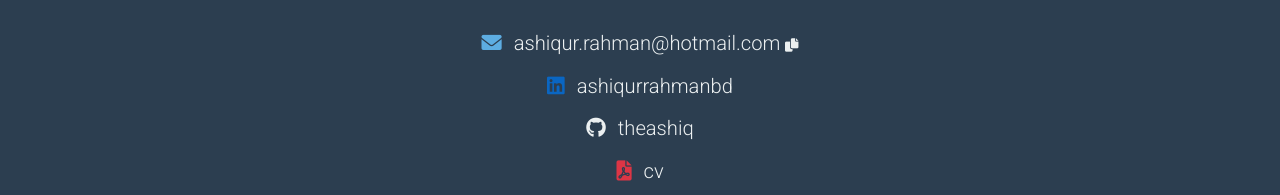
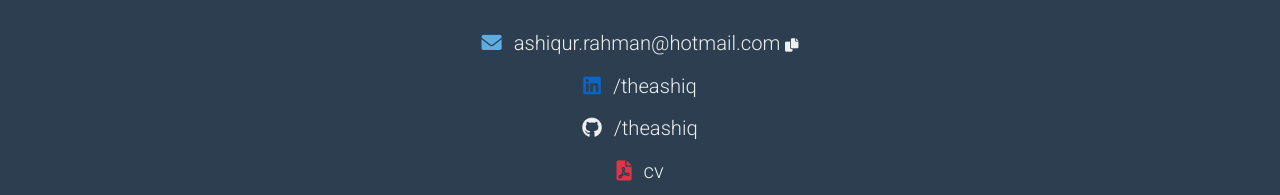
Before and after one commit to theashiq/theashiq.github.io, a plain HTML site: page index.html in a window 1280 px wide. Shown: the part 4351-4546 px from the top of the page. Drawn offline with nearby package versions, Linux system fonts and the light colour scheme.

Commit message:
update: Linkedin profile URL

```diff
--- a/index.html
+++ b/index.html
@@ -156,8 +156,8 @@
             <p data-aos="fade-left">I'm passionate about my work and always open to discussing new projects, collaborations, or innovative ideas. If you'd like to connect, feel free to reach out. I look forward to hearing from you!</p>
             <div class="contact-info">
                 <p data-aos="fade-up" data-aos-delay="100"><a id="emailLink" href="mailto:ashiqur.rahman@hotmail.com"><i class="fas fa-envelope"></i> ashiqur.rahman@hotmail.com</a> <span class="copy-icon"><i class="fas fa-copy" style="font-size: 0.7em;"></i></span></p>
-                <p data-aos="fade-up" data-aos-delay="200"><a href="https://linkedin.com/in/ashiqurrahmanbd" target="_blank"><i class="fab fa-linkedin"></i> ashiqurrahmanbd</a></p>
-                <p data-aos="fade-up" data-aos-delay="300"><a href="https://github.com/theashiq" target="_blank"><i class="fab fa-github"></i> theashiq</a></p>
+                <p data-aos="fade-up" data-aos-delay="200"><a href="https://www.linkedin.com/in/theashiq" target="_blank"><i class="fab fa-linkedin"></i> /theashiq</a></p>
+                <p data-aos="fade-up" data-aos-delay="300"><a href="https://github.com/theashiq" target="_blank"><i class="fab fa-github"></i> /theashiq</a></p>
                 <p data-aos="fade-up" data-aos-delay="400"><a href="Ashiqur-Rahman-CV.pdf" target="_blank"><i class="fas fa-file-pdf"></i> cv</a></p>
             </div>
         </div>
```
